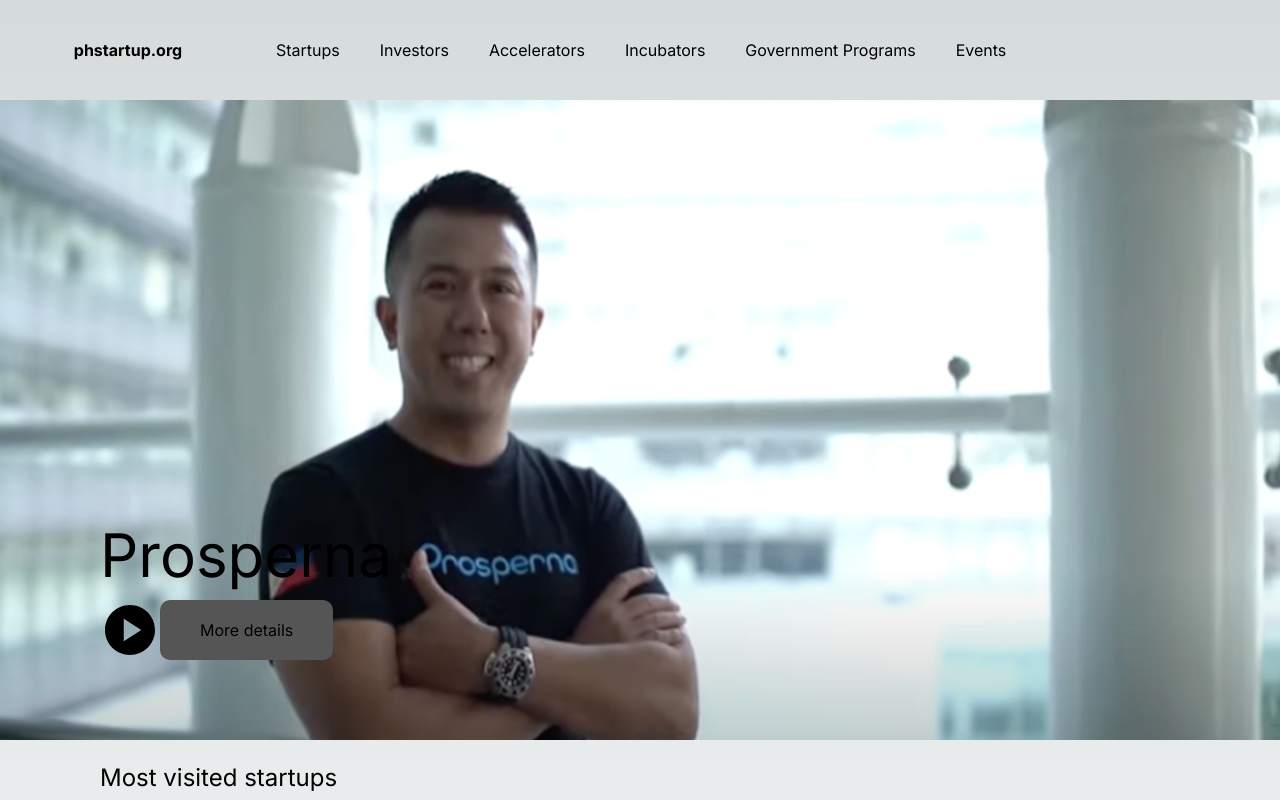
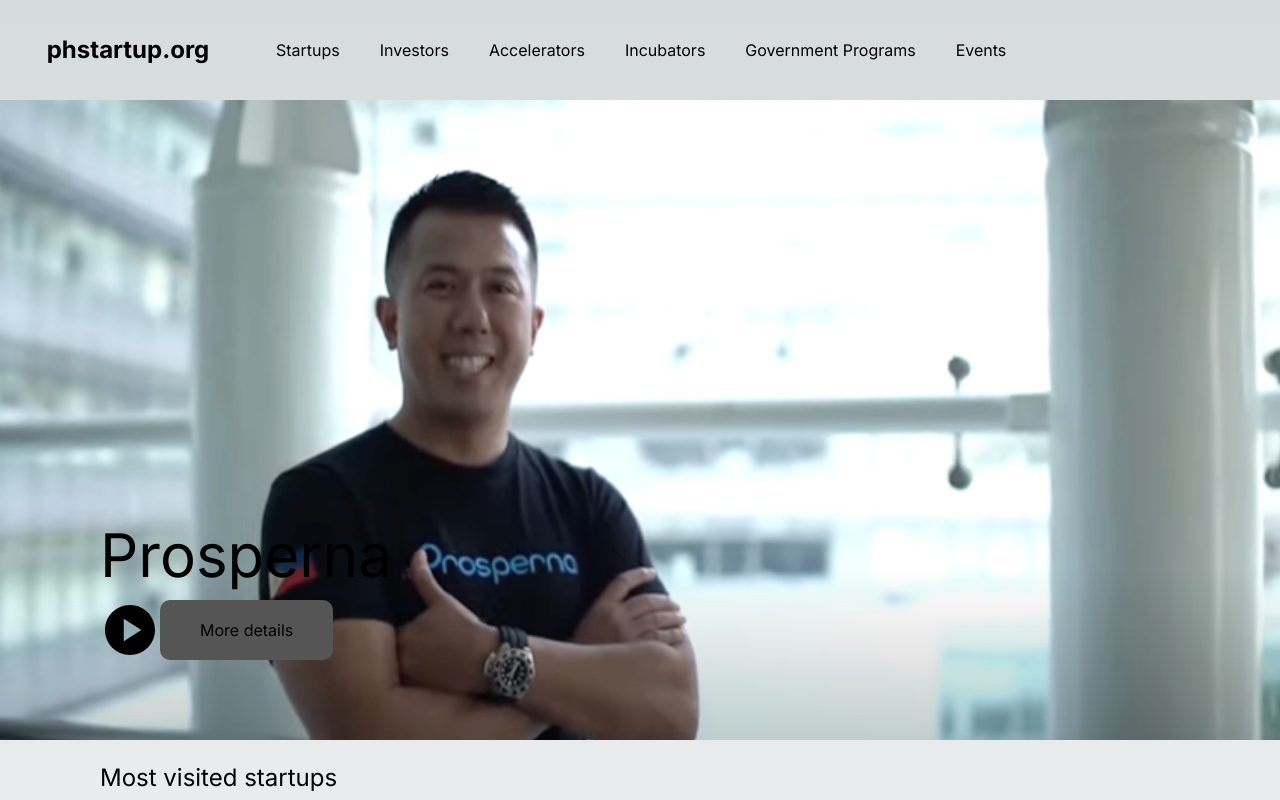
Before and after one commit to phstartup/phstartup_web, a Next.js app: page / in a window 1280 px wide. Shown: the top 800 px of the page. Built offline with nearby package versions, Linux system fonts and the light colour scheme.

Commit message:
add string

```diff
--- a/src/components/header/index.js
+++ b/src/components/header/index.js
@@ -1,4 +1,5 @@
 import React from 'react';
+import String from '@/util/String'
 
 const menu = [{
     title: 'Startups',
@@ -35,7 +36,7 @@
                 display: 'flex',
                 justifyContent: 'center'
             }}>
-                <b>phstartup.org</b>
+                <h3><b>{String.app_name}</b></h3>
             </div>
             <div style={{
                 height: 100,
--- /dev/null
+++ b/src/util/String.js
@@ -0,0 +1,3 @@
+export default{
+    app_name: 'phstartup.org'
+}
```
